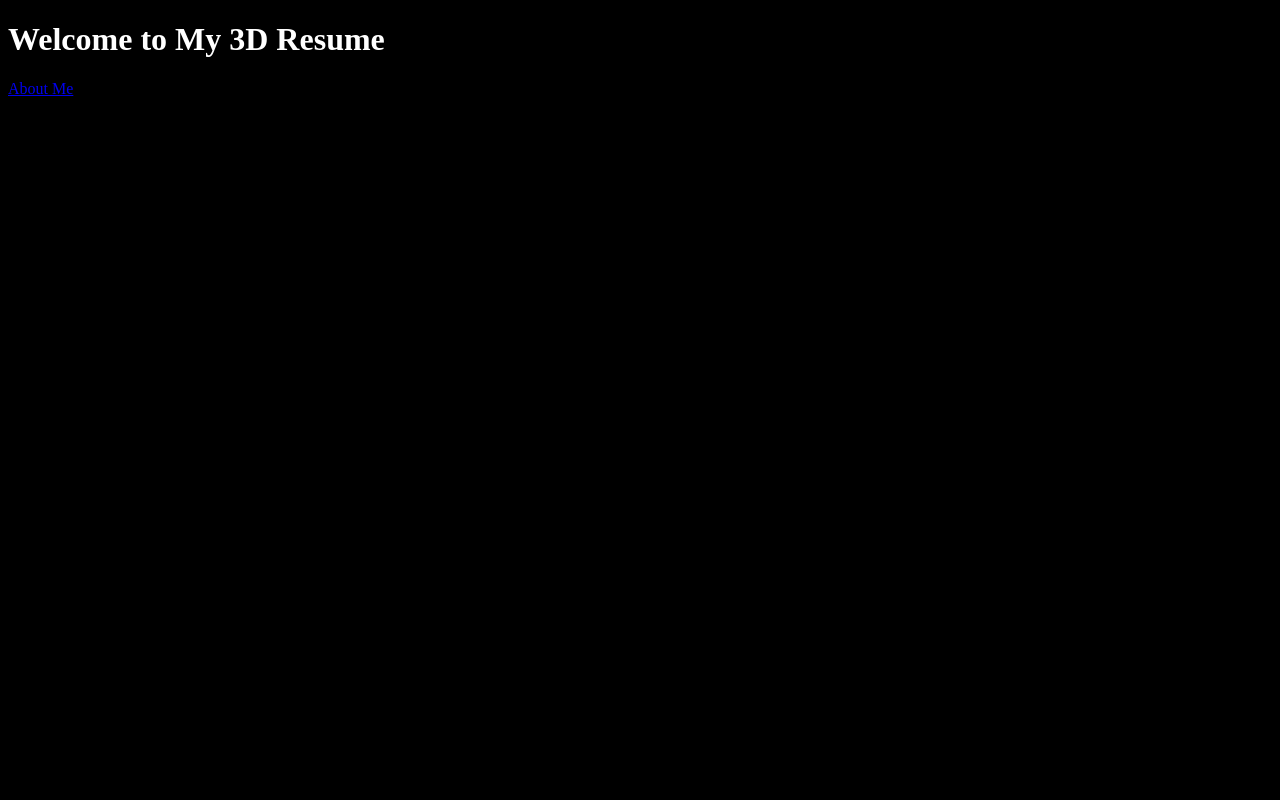
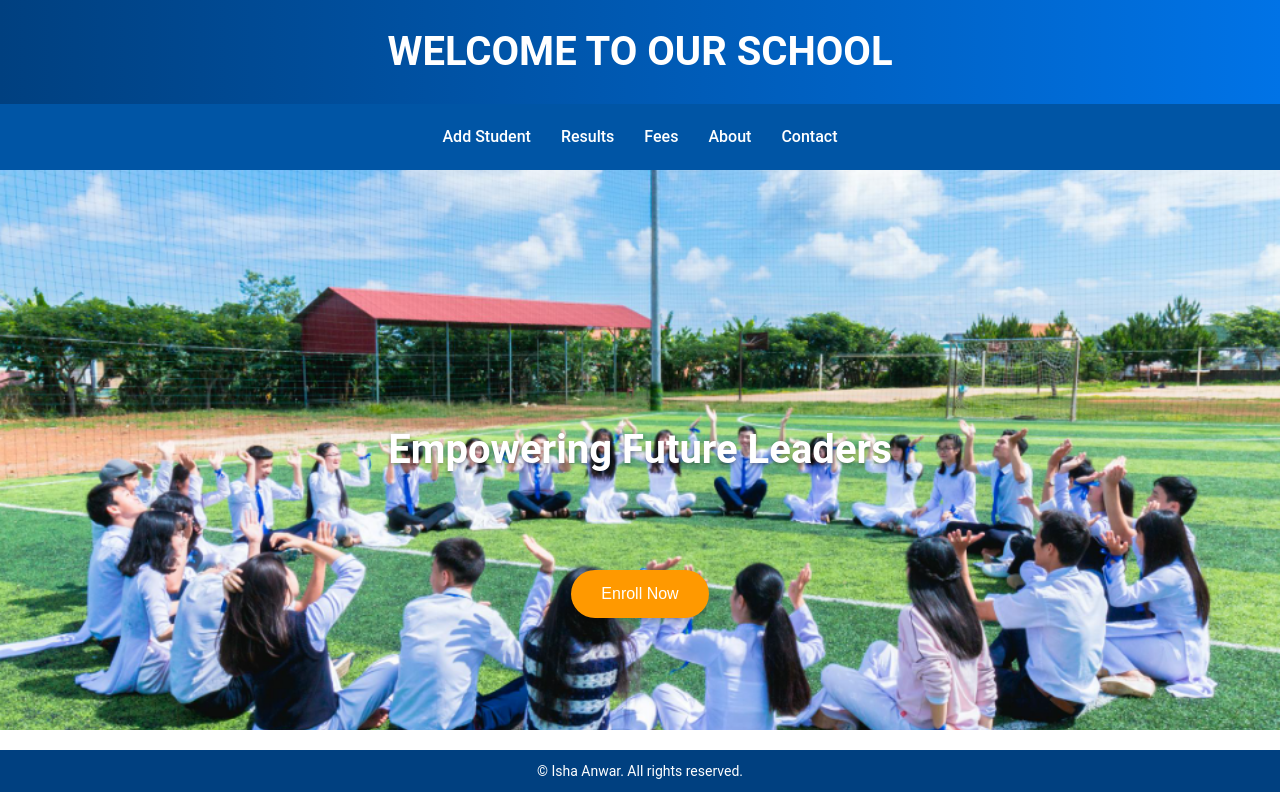
Before and after one commit to Isha-Anwar/schoolweb, a plain HTML site: page index.html in a window 1280 px wide. Drawn offline with Linux system fonts and the light colour scheme.

Commit message:
Add files via upload

```diff
--- a/index.html
+++ b/index.html
@@ -1,20 +1,205 @@
-<!-- index.html -->
 <!DOCTYPE html>
 <html lang="en">
 <head>
-  <meta charset="UTF-8">
-  <title>My Resume</title>
-  <style>
-    /* Your internal CSS here */
-    body { background: #000; color: #fff; }
-  </style>
+    <meta charset="UTF-8">
+    <meta name="viewport" content="width=device-width, initial-scale=1.0">
+    <title>School System - Home</title>
+    <style>
+        * {
+            margin: 0;
+            padding: 0;
+            box-sizing: border-box;
+        }
+
+        body {
+            font-family: 'Roboto', sans-serif;
+            color: #333;
+            line-height: 1.6;
+        }
+
+        header {
+            background: linear-gradient(90deg, #004080, #0073e6);
+            color: white;
+            padding: 20px 0;
+            text-align: center;
+            box-shadow: 0 4px 8px rgba(0, 0, 0, 0.2);
+        }
+
+        header h1 {
+            font-size: 2.5rem;
+            font-weight: bold;
+            text-transform: uppercase;
+        }
+
+        nav {
+            display: flex;
+            justify-content: center;
+            background: #0055a5;
+            padding: 10px 0;
+            position: sticky;
+            top: 0;
+            z-index: 1000;
+        }
+
+        nav a {
+            color: white;
+            text-decoration: none;
+            padding: 10px 15px;
+            font-size: 1rem;
+            font-weight: 500;
+            transition: background 0.3s, transform 0.3s;
+        }
+
+        nav a:hover {
+            background: #004080;
+            border-radius: 5px;
+            transform: scale(1.1);
+        }
+
+        .hero {
+            position: relative;
+            width: 100%;
+            height: 70vh;
+            overflow: hidden;
+            display: flex;
+            align-items: center;
+            justify-content: center;
+            text-align: center;
+            color: white;
+        }
+
+        .hero .background {
+            position: absolute;
+            top: 0;
+            left: 0;
+            width: 500%;
+            height: 100%;
+            display: flex;
+            transition: left 1s ease;
+        }
+
+        .hero .background img {
+            width: 20%;
+            height: 100%;
+            object-fit: cover;
+        }
+
+        .hero h1 {
+            position: absolute;
+            font-size: 2.5rem;
+            font-weight: bold;
+            text-shadow: 0 2px 4px rgba(0, 0, 0, 0.4);
+        }
+
+        .hero button {
+            position: absolute;
+            bottom: 20%;
+            background: #ff9900;
+            color: white;
+            border: none;
+            padding: 15px 30px;
+            font-size: 1rem;
+            cursor: pointer;
+            border-radius: 30px;
+            transition: background 0.3s, transform 0.3s;
+            box-shadow: 0 4px 6px rgba(0, 0, 0, 0.2);
+        }
+
+        .hero button:hover {
+            background: #cc7a00;
+            transform: translateY(-2px);
+        }
+
+        @media (max-width: 1024px) {
+            .hero h1 {
+                font-size: 2rem;
+            }
+            .hero button {
+                font-size: 0.9rem;
+                padding: 12px 25px;
+            }
+        }
+
+        @media (max-width: 768px) {
+            header h1 {
+                font-size: 2rem;
+            }
+            nav {
+                flex-direction: column;
+                align-items: center;
+            }
+            .hero h1 {
+                font-size: 1.8rem;
+            }
+            .hero button {
+                font-size: 0.8rem;
+                padding: 10px 20px;
+            }
+        }
+
+        @media (max-width: 480px) {
+            header h1 {
+                font-size: 1.8rem;
+            }
+            .hero {
+                height: 50vh;
+            }
+            .hero h1 {
+                font-size: 1.5rem;
+            }
+            .hero button {
+                font-size: 0.7rem;
+                padding: 8px 18px;
+            }
+        }
+        footer {
+            background: #004080;
+            color: white;
+            text-align: center;
+            padding: 10px 0;
+            margin-top: 20px;
+            font-size: 14px;
+        }
+    </style>
 </head>
 <body>
-  <h1>Welcome to My 3D Resume</h1>
-  <a href="about.html">About Me</a>
-  <script>
-    // Your internal JS here
-    console.log("Welcome to my resume site!");
-  </script>
+    <header>
+        <h1>Welcome to Our School</h1>
+    </header>
+    <nav>
+        <a href="add_student.html">Add Student</a>
+        <a href="result.html">Results</a>
+        <a href="fee.html">Fees</a>
+        <a href="about.html">About</a>
+        <a href="contact.html">Contact</a>
+    </nav>
+    <div class="hero">
+        <div class="background">
+            <img src="school1.png" alt="School Image 1">
+            <img src="school2.png" alt="School Image 2">
+            <img src="school3.png" alt="School Image 3">
+            <img src="school4.png" alt="School Image 4">
+            <img src="school5.png" alt="School Image 5">
+        </div>
+        <h1>Empowering Future Leaders</h1>
+        <button onclick="location.href='add_student.html'">Enroll Now</button>
+    </div>
+
+    <footer>
+        &copy; Isha Anwar. All rights reserved.
+    </footer>
+
+    <script>
+        let currentIndex = 0;
+        const background = document.querySelector('.hero .background');
+        const totalImages = 5;
+
+        function changeImage() {
+            currentIndex = (currentIndex + 1) % totalImages;
+            background.style.left = `-${currentIndex * 100}%`;
+        }
+
+        setInterval(changeImage, 3000);
+    </script>
 </body>
 </html>
```
